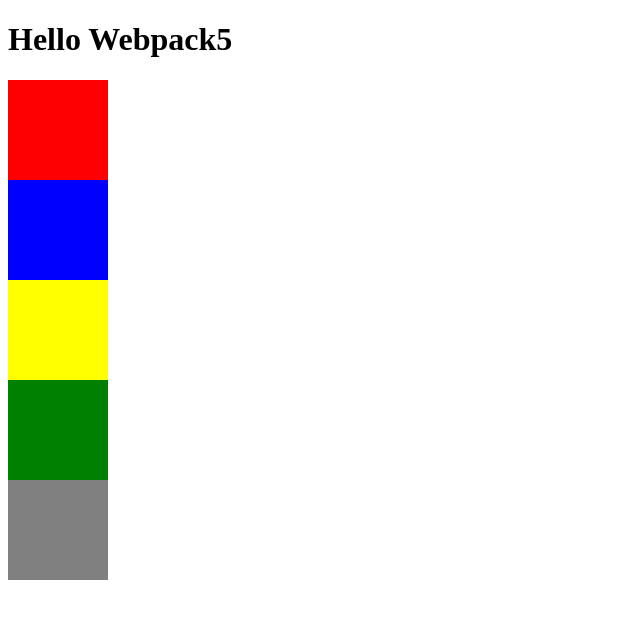
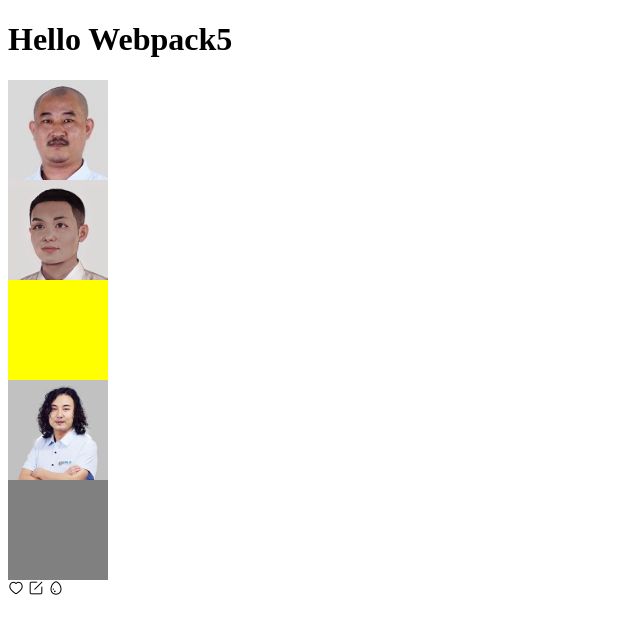
Before and after one commit to haddis69/webpack5, a website built with webpack: page public/index.html in a window 1280 px wide. Shown: the whole page, without its empty margins (0-640 px from the left). Built offline with nearby package versions, Linux system fonts and the light colour scheme.

Commit message:
处理图片资源 修改出口目录 清空上次 字体其它资源

```diff
--- a/public/index.html
+++ b/public/index.html
@@ -13,9 +13,13 @@
     <div class="box3"></div>
     <div class="box4"></div>
     <div class="box5"></div>
+    <!-- 使用字体图标 -->
+    <i class="iconfont icon-aixin"></i>
+    <i class="iconfont icon-bianji"></i>
+    <i class="iconfont icon-caidan"></i>
 </body>
 <!-- 这行运行不会成功，浏览器不认识import -->
 <!-- <script src="../src/main.js"></script> -->
 <!-- 这行运行会成功 -->
-<script src="../dist/main.js"></script>
+<script src="../dist/static/js/main.js"></script>
 </html>
--- /dev/null
+++ b/src/css/iconfont.css
@@ -0,0 +1,30 @@
+@font-face {
+  font-family: "iconfont"; /* Project id 3431649 */
+  src: url('../fonts/iconfont.woff2?t=1653576360878') format('woff2'),
+       url('../fonts/iconfont.woff?t=1653576360878') format('woff'),
+       url('../fonts/iconfont.ttf?t=1653576360878') format('truetype');
+}
+
+.iconfont {
+  font-family: "iconfont" !important;
+  font-size: 16px;
+  font-style: normal;
+  -webkit-font-smoothing: antialiased;
+  -moz-osx-font-smoothing: grayscale;
+}
+
+.icon-aixin:before {
+  content: "\e8ab";
+}
+
+.icon-bianji:before {
+  content: "\e8ac";
+}
+
+.icon-Dyanjing:before {
+  content: "\e8ad";
+}
+
+.icon-caidan:before {
+  content: "\e8ae";
+}
--- a/src/less/index.less
+++ b/src/less/index.less
@@ -1,5 +1,7 @@
 .box2{
     height: 100px;
     width: 100px;
-    background-color: blue;
+    // background-color: blue;
+    background-image: url('../images/2.png');
+    background-size: cover;
 }
--- a/src/main.js
+++ b/src/main.js
@@ -6,5 +6,6 @@ import './less/index.less';
 import './sass/index.sass';
 import './sass/index.scss';
 import "./stylus/index.styl";
+import './css/iconfont.css'
 console.log(count(1,2));
 console.log(sum(1,2,3,4));
--- a/src/sass/index.scss
+++ b/src/sass/index.scss
@@ -1,5 +1,7 @@
 .box4 {
     width: 100px;
     height: 100px;
-    background-color: green;
+    // background-color: green;
+    background-image: url('../images/3.gif');
+    background-size: cover;
 }
--- a/webpack.config.js
+++ b/webpack.config.js
@@ -6,8 +6,9 @@ module.exports = {
     output: {
         //打包到哪里去
         path: path.resolve(__dirname, "dist"),
-        //文件名
-        filename: "main.js"
+        //文件名,这里默认指的是js文件的出口，其它的需要自己去配置
+        filename: "static/js/main.js",// 将 js 文件输出到 static/js 目录中
+        clean: true // 自动将上次打包目录资源清空，这里和webpack4有所不同
     },
     //加载器
     module: {
@@ -33,6 +34,34 @@ module.exports = {
             {
                 test: /\.styl$/,
                 use: ["style-loader", "css-loader", "stylus-loader"],
+            },
+            {
+                test: /\.(png|jpe?g|gif|webp)$/,
+                type: "asset",
+                parser: {
+                    dataUrlCondition: {
+                        //转为base64的图片要求的最大的大小
+                        //优点：减少请求数量   缺点：体积变大
+                        maxSize: 10 * 1024
+                    }
+                },
+                generator: {
+                    // 将图片文件输出到 static/imgs 目录中
+                    // 将图片文件命名 [hash:8][ext][query]
+                    // [hash:8]: hash值取8位
+                    // [ext]: 使用之前的文件扩展名
+                    // [query]: 添加之前的query参数
+                    filename: "static/imgs/[hash:8][ext][query]",
+                }
+            },
+            {
+                //处理字体，音视频等其它资源
+                test: /\.(ttf|woff2?|mp4|mp3|avi)$/,
+                //这里指原封不动的输出
+                type: "asset/resource",
+                generator: {
+                  filename: "static/media/[hash:8][ext][query]",
+                },
             }
         ]
     },
```
Also changed, not shown: dist/static/imgs/074d0a39.png (added), dist/static/imgs/98c95f8a.gif (added), dist/static/js/main.js, dist/static/media/21db9138.woff (added), dist/static/media/8d1bcdbd.woff2 (added), dist/static/media/d049f6d0.ttf (added), src/css/index.css, src/fonts/iconfont.ttf (added), src/fonts/iconfont.woff (added), src/fonts/iconfont.woff2 (added), src/images/1.jpeg (added), src/images/2.png (added), src/images/3.gif (added).
